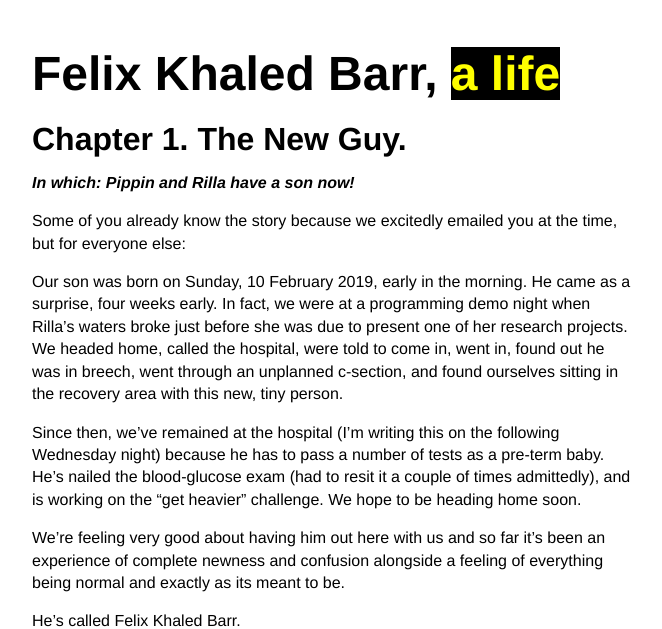
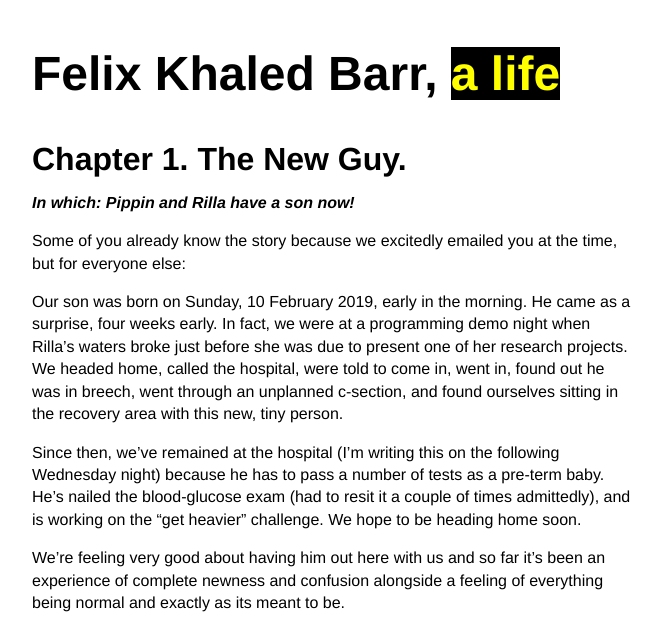
Before and after one commit to pippinbarr/felixkhaledbarr.com, a Jekyll site: the page built from index.md, in a window 1280 px wide. Shown: the top 629 px of the page, without its empty margins (308-970 px from the left). Built offline with Jekyll 4.4.1, drawn with Linux system fonts in a browser that asks for light colours; our own code applies the rules of GitHub Pages for plain Markdown files; grey boxes are pictures that could not be loaded.

Commit message:
doodeedoo

```diff
--- a/assets/main.scss
+++ b/assets/main.scss
@@ -9,7 +9,7 @@
 #title {
   font-family: Helvetica, sans-serif;
   margin-top: 50px;
-  margin-bottom: 20px;
+  margin-bottom: 50px;
   z-index: -1000;
   font-weight: bolder;
   font-size: 3em;
--- a/index.md
+++ b/index.md
@@ -20,4 +20,4 @@
 
 He's called Felix Khaled Barr.
 
-![](/images/01-the-new-guy.png)
+![](/assets/images/01-the-new-guy.png)
```
